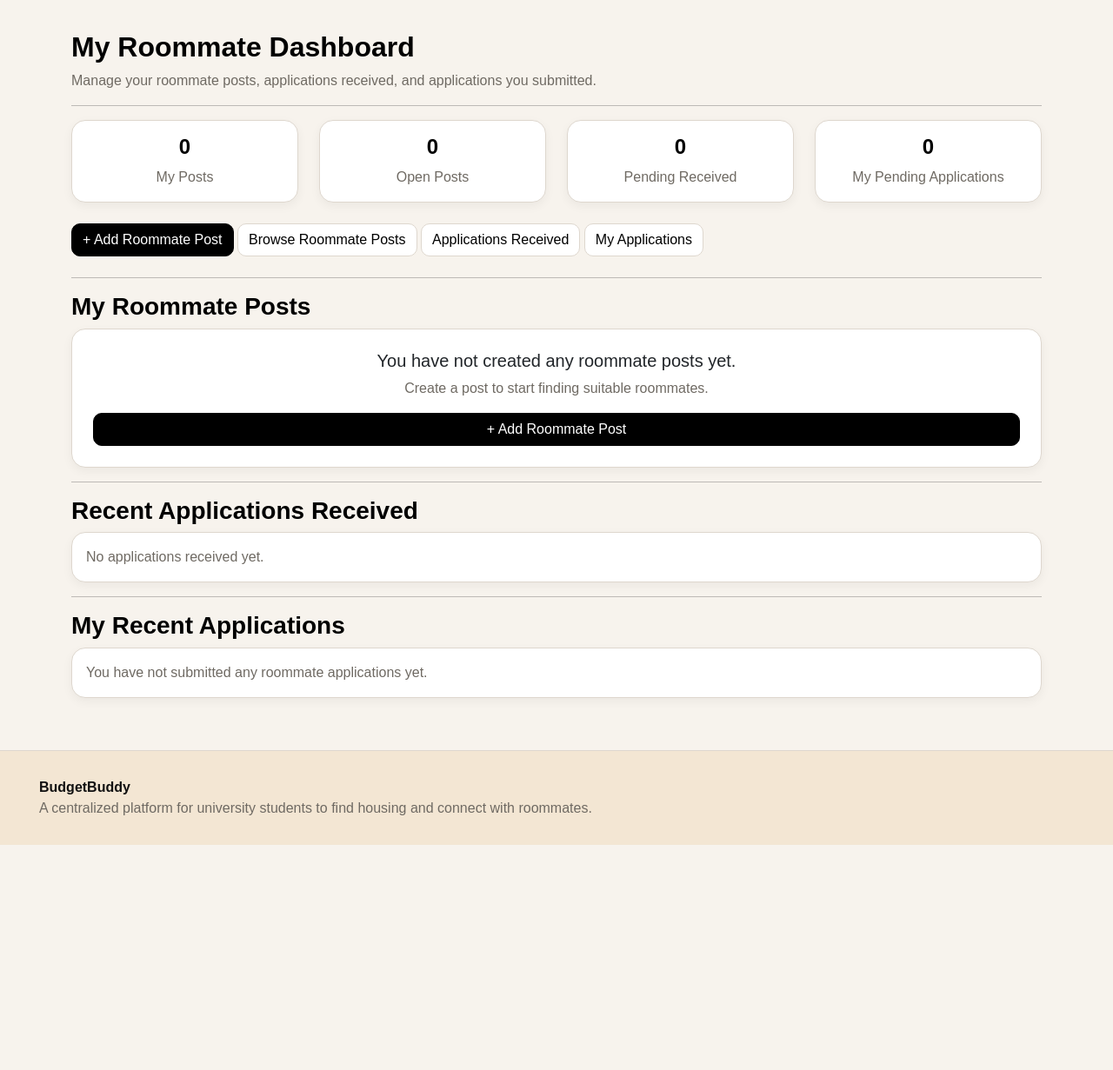
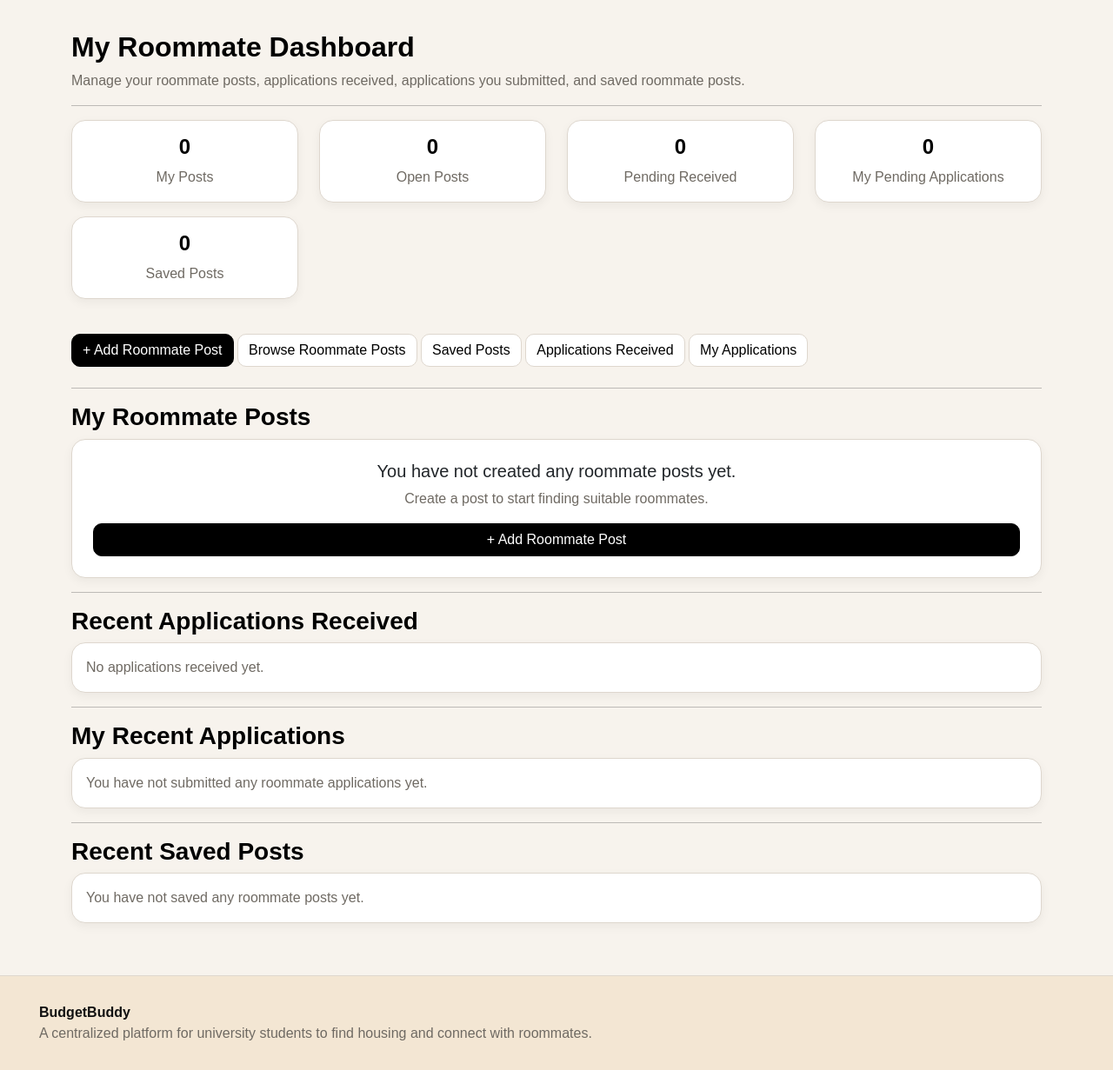
Before and after one commit to GordanEatCodes/GitProject-BudgetBuddy, a Django app: page /roommates/dashboard/ in a window 1280 px wide. Shown: the part 83-1314 px from the top of the page at 87% size. Before the commit the page ends 1055 px from the top, so only its background shows below. Run offline with Django 5.2, Linux system fonts and the light colour scheme; the visitor is signed in with stand-in values (Sample User, id 1); data that the repository does not hold is empty.

Commit message:
add saved roommate posts feature

```diff
--- a/roommate/admin.py
+++ b/roommate/admin.py
@@ -1,6 +1,7 @@
 from django.contrib import admin
-from .models import RoommatePost, RoommateApplication, RoommateMessage
+from .models import RoommatePost, RoommateApplication, RoommateMessage, RoommateFavourite
 
 admin.site.register(RoommatePost)
 admin.site.register(RoommateApplication)
 admin.site.register(RoommateMessage)
+admin.site.register(RoommateFavourite)
--- a/roommate/templates/roommate/roommate_dashboard.html
+++ b/roommate/templates/roommate/roommate_dashboard.html
@@ -5,38 +5,45 @@
 <h2>My Roommate Dashboard</h2>
 
 <p class="text-muted">
-    Manage your roommate posts, applications received, and applications you submitted.
+    Manage your roommate posts, applications received, applications you submitted, and saved roommate posts.
 </p>
 
 <hr>
 
 <div class="row mb-4">
 
-    <div class="col-md-3">
+    <div class="col-md-3 mb-3">
         <div class="card p-3 shadow-sm text-center">
             <h4>{{ total_posts }}</h4>
             <p class="text-muted mb-0">My Posts</p>
         </div>
     </div>
 
-    <div class="col-md-3">
+    <div class="col-md-3 mb-3">
         <div class="card p-3 shadow-sm text-center">
             <h4>{{ open_posts_count }}</h4>
             <p class="text-muted mb-0">Open Posts</p>
         </div>
     </div>
 
-    <div class="col-md-3">
+    <div class="col-md-3 mb-3">
         <div class="card p-3 shadow-sm text-center">
             <h4>{{ pending_received_count }}</h4>
             <p class="text-muted mb-0">Pending Received</p>
         </div>
     </div>
 
-    <div class="col-md-3">
+    <div class="col-md-3 mb-3">
         <div class="card p-3 shadow-sm text-center">
             <h4>{{ pending_my_applications_count }}</h4>
             <p class="text-muted mb-0">My Pending Applications</p>
+        </div>
+    </div>
+
+    <div class="col-md-3 mb-3">
+        <div class="card p-3 shadow-sm text-center">
+            <h4>{{ saved_posts_count }}</h4>
+            <p class="text-muted mb-0">Saved Posts</p>
         </div>
     </div>
 
@@ -44,12 +51,17 @@
 
 
 <div class="mb-4">
+
     <a href="{% url 'add_roommate' %}" class="btn btn-primary">
         + Add Roommate Post
     </a>
 
     <a href="{% url 'roommate_list' %}" class="btn btn-secondary">
         Browse Roommate Posts
+    </a>
+
+    <a href="{% url 'saved_roommate_posts' %}" class="btn btn-secondary">
+        Saved Posts
     </a>
 
     <a href="{% url 'applications_received' %}" class="btn btn-secondary">
@@ -59,6 +71,7 @@
     <a href="{% url 'my_roommate_applications' %}" class="btn btn-secondary">
         My Applications
     </a>
+
 </div>
 
 
@@ -71,6 +84,7 @@
 <div class="card p-3 mb-3 shadow-sm">
 
     <div class="d-flex justify-content-between align-items-start">
+
         <div>
             <h4>{{ post.title }}</h4>
 
@@ -88,6 +102,7 @@
                 <span class="badge bg-secondary">Closed</span>
             {% endif %}
         </div>
+
     </div>
 
     <p>{{ post.description }}</p>
@@ -113,23 +128,29 @@
         </a>
 
         {% if post.post_status == 'open' %}
+
             <form method="POST" action="{% url 'close_roommate_post' post.id %}" class="d-inline">
                 {% csrf_token %}
                 <button type="submit" class="btn btn-sm btn-secondary">
                     Close
                 </button>
             </form>
+
         {% elif post.post_status == 'closed' %}
+
             <form method="POST" action="{% url 'reopen_roommate_post' post.id %}" class="d-inline">
                 {% csrf_token %}
                 <button type="submit" class="btn btn-sm btn-success">
                     Reopen
                 </button>
             </form>
+
         {% elif post.post_status == 'full' %}
+
             <button class="btn btn-sm btn-warning" disabled>
                 Full
             </button>
+
         {% endif %}
 
     </div>
@@ -140,6 +161,7 @@
 
 <div class="card p-4 text-center shadow-sm">
     <h5>You have not created any roommate posts yet.</h5>
+
     <p class="text-muted">
         Create a post to start finding suitable roommates.
     </p>
@@ -159,6 +181,7 @@
 {% for app in received_applications %}
 
 <div class="card p-3 mb-3 shadow-sm">
+
     <h5>{{ app.roommate_post.title }}</h5>
 
     <p>
@@ -180,6 +203,7 @@
     <a href="{% url 'application_detail' app.id %}" class="btn btn-sm btn-dark">
         Open Message
     </a>
+
 </div>
 
 {% empty %}
@@ -200,10 +224,17 @@
 {% for app in my_applications %}
 
 <div class="card p-3 mb-3 shadow-sm">
+
     <h5>{{ app.roommate_post.title }}</h5>
 
     <p>
-        <strong>Coordinator:</strong> {{ app.roommate_post.created_by.username }}
+        <strong>Coordinator:</strong>
+
+        {% if app.roommate_post.created_by %}
+            {{ app.roommate_post.created_by.username }}
+        {% else %}
+            Unknown
+        {% endif %}
     </p>
 
     <p>
@@ -221,6 +252,7 @@
     <a href="{% url 'application_detail' app.id %}" class="btn btn-sm btn-dark">
         Open Message
     </a>
+
 </div>
 
 {% empty %}
@@ -233,4 +265,71 @@
 
 {% endfor %}
 
+
+<hr>
+
+<h3>Recent Saved Posts</h3>
+
+{% for favourite in saved_posts %}
+
+<div class="card p-3 mb-3 shadow-sm">
+
+    <div class="d-flex justify-content-between align-items-start">
+
+        <div>
+            <h5>{{ favourite.roommate_post.title }}</h5>
+
+            <p class="text-muted mb-1">
+                📍 {{ favourite.roommate_post.location }} |
+                💰 RM {{ favourite.roommate_post.budget }} per person
+            </p>
+        </div>
+
+        <div>
+            {% if favourite.roommate_post.post_status == 'open' %}
+                <span class="badge bg-success">Open</span>
+            {% elif favourite.roommate_post.post_status == 'full' %}
+                <span class="badge bg-warning text-dark">Full</span>
+            {% else %}
+                <span class="badge bg-secondary">Closed</span>
+            {% endif %}
+        </div>
+
+    </div>
+
+    <p>{{ favourite.roommate_post.description }}</p>
+
+    <p class="text-muted">
+        Saved on: {{ favourite.created_at|date:"d M Y, h:i A" }}
+    </p>
+
+    <a href="{% url 'roommate_detail' favourite.roommate_post.id %}" class="btn btn-sm btn-dark">
+        View Details
+    </a>
+
+    <a href="{% url 'match_roommates' favourite.roommate_post.id %}" class="btn btn-sm btn-info">
+        Match
+    </a>
+
+    <form method="POST" action="{% url 'toggle_favourite' favourite.roommate_post.id %}" class="d-inline">
+        {% csrf_token %}
+        <input type="hidden" name="next" value="{{ request.path }}">
+
+        <button type="submit" class="btn btn-sm btn-outline-danger">
+            Remove Saved
+        </button>
+    </form>
+
+</div>
+
+{% empty %}
+
+<div class="card p-3 mb-3 shadow-sm">
+    <p class="text-muted mb-0">
+        You have not saved any roommate posts yet.
+    </p>
+</div>
+
+{% endfor %}
+
 {% endblock %}
--- a/roommate/urls.py
+++ b/roommate/urls.py
@@ -13,9 +13,24 @@ urlpatterns = [
     path('apply/<int:id>/', views.apply_roommate, name='apply_roommate'),
     path('applications-received/', views.applications_received, name='applications_received'),
     path('my-applications/', views.my_roommate_applications, name='my_roommate_applications'),
+
     path('application/<int:application_id>/', views.application_detail, name='application_detail'),
-    path('application/<int:application_id>/<str:status>/', views.update_application_status, name='update_application_status'),
+
+    path(
+        'application/<int:application_id>/cancel-accepted/',
+        views.cancel_accepted_application,
+        name='cancel_accepted_application'
+    ),
+
+    path(
+        'application/<int:application_id>/<str:status>/',
+        views.update_application_status,
+        name='update_application_status'
+    ),
 
     path('close/<int:id>/', views.close_roommate_post, name='close_roommate_post'),
     path('reopen/<int:id>/', views.reopen_roommate_post, name='reopen_roommate_post'),
+
+    path('saved/', views.saved_roommate_posts, name='saved_roommate_posts'),
+    path('favourite/<int:id>/', views.toggle_favourite, name='toggle_favourite'),
 ]
--- a/roommate/views.py
+++ b/roommate/views.py
@@ -1,16 +1,10 @@
 from django.shortcuts import render, redirect, get_object_or_404
 from django.contrib.auth.decorators import login_required
-from .models import RoommatePost, RoommateApplication, RoommateMessage
+from .models import RoommatePost, RoommateApplication, RoommateMessage, RoommateFavourite
 import string
 
 
 def normalize_text(text):
-    """
-    This function standardizes text before comparison.
-    Example:
-    'Cyberjaya.' -> 'cyberjaya'
-    '  QUIET, clean! ' -> 'quiet clean'
-    """
     if not text:
         return ""
 
@@ -109,19 +103,37 @@ def roommate_list(request):
     else:
         posts = posts.order_by('-created_at')
 
+    saved_post_ids = []
+
+    if request.user.is_authenticated:
+        saved_post_ids = list(
+            RoommateFavourite.objects.filter(user=request.user)
+            .values_list('roommate_post_id', flat=True)
+        )
+
     return render(request, 'roommate/roommate_list.html', {
         'posts': posts,
         'location': location,
         'max_budget': max_budget,
         'sort': sort,
+        'saved_post_ids': saved_post_ids,
     })
 
 
 def roommate_detail(request, id):
     post = get_object_or_404(RoommatePost, id=id)
 
+    is_saved = False
+
+    if request.user.is_authenticated:
+        is_saved = RoommateFavourite.objects.filter(
+            user=request.user,
+            roommate_post=post
+        ).exists()
+
     return render(request, 'roommate/roommate_detail.html', {
-        'post': post
+        'post': post,
+        'is_saved': is_saved,
     })
 
 
@@ -178,8 +190,6 @@ def edit_roommate(request, id):
 
 def match_roommates(request, id):
     current_user_post = get_object_or_404(RoommatePost, id=id)
-
-    # Only recommend open posts
     all_posts = RoommatePost.objects.exclude(id=id).filter(post_status='open')
 
     results = []
@@ -194,7 +204,6 @@ def match_roommates(request, id):
         score = 0
         reasons = []
 
-        # 1. Location match - max 25
         current_location = normalize_text(current_user_post.location)
         post_location = normalize_text(post.location)
 
@@ -210,7 +219,6 @@ def match_roommates(request, id):
         else:
             reasons.append("Different location")
 
-        # 2. Budget similarity - max 25
         budget_diff = abs(float(current_user_post.budget) - float(post.budget))
 
         if budget_diff <= 100:
@@ -225,7 +233,6 @@ def match_roommates(request, id):
         else:
             reasons.append("Budget difference is more than RM300")
 
-        # 3. Lifestyle preference matching - max 35
         lifestyle_fields = [
             ('cleanliness', 'Cleanliness preference'),
             ('sleep_schedule', 'Sleep schedule'),
@@ -247,7 +254,6 @@ def match_roommates(request, id):
             else:
                 reasons.append(f"{label} is different")
 
-        # 4. Description keyword similarity - max 15
         current_description = normalize_text(current_user_post.description)
         post_description = normalize_text(post.description)
 
@@ -301,11 +307,9 @@ def apply_roommate(request, id):
     if post.created_by is None:
         return redirect('roommate_detail', id=post.id)
 
-    # Only open post can receive applications
     if post.post_status != 'open':
         return redirect('roommate_detail', id=post.id)
 
-    # User cannot apply to own post
     if post.created_by == request.user:
         return redirect('roommate_detail', id=post.id)
 
@@ -377,10 +381,26 @@ def update_application_status(request, application_id, status):
         application.status = status
         application.save()
 
-        # Update post status after accept/reject
         update_roommate_post_status(application.roommate_post)
 
     return redirect('applications_received')
+
+
+@login_required(login_url='/login/')
+def cancel_accepted_application(request, application_id):
+    application = get_object_or_404(RoommateApplication, id=application_id)
+
+    if application.applicant != request.user:
+        return redirect('roommate_list')
+
+    if request.method == 'POST':
+        if application.status == 'accepted':
+            application.status = 'pending'
+            application.save()
+
+            update_roommate_post_status(application.roommate_post)
+
+    return redirect('my_roommate_applications')
 
 
 @login_required(login_url='/login/')
@@ -417,7 +437,6 @@ def application_detail(request, application_id):
 def close_roommate_post(request, id):
     post = get_object_or_404(RoommatePost, id=id)
 
-    # Only creator can close own post
     if post.created_by != request.user:
         return redirect('roommate_detail', id=post.id)
 
@@ -432,7 +451,6 @@ def close_roommate_post(request, id):
 def reopen_roommate_post(request, id):
     post = get_object_or_404(RoommatePost, id=id)
 
-    # Only creator can reopen own post
     if post.created_by != request.user:
         return redirect('roommate_detail', id=post.id)
 
@@ -448,6 +466,7 @@ def reopen_roommate_post(request, id):
 
     return redirect('roommate_detail', id=post.id)
 
+
 @login_required(login_url='/login/')
 def roommate_dashboard(request):
     user_posts = RoommatePost.objects.filter(
@@ -460,6 +479,10 @@ def roommate_dashboard(request):
 
     my_applications = RoommateApplication.objects.filter(
         applicant=request.user
+    ).order_by('-created_at')[:5]
+
+    saved_posts = RoommateFavourite.objects.filter(
+        user=request.user
     ).order_by('-created_at')[:5]
 
     total_posts = user_posts.count()
@@ -475,12 +498,52 @@ def roommate_dashboard(request):
         status='pending'
     ).count()
 
+    saved_posts_count = RoommateFavourite.objects.filter(
+        user=request.user
+    ).count()
+
     return render(request, 'roommate/roommate_dashboard.html', {
         'user_posts': user_posts,
         'received_applications': received_applications,
         'my_applications': my_applications,
+        'saved_posts': saved_posts,
         'total_posts': total_posts,
         'open_posts_count': open_posts_count,
         'pending_received_count': pending_received_count,
         'pending_my_applications_count': pending_my_applications_count,
+        'saved_posts_count': saved_posts_count,
     })
+
+
+@login_required(login_url='/login/')
+def toggle_favourite(request, id):
+    post = get_object_or_404(RoommatePost, id=id)
+
+    if request.method == 'POST':
+        favourite = RoommateFavourite.objects.filter(
+            user=request.user,
+            roommate_post=post
+        ).first()
+
+        if favourite:
+            favourite.delete()
+        else:
+            RoommateFavourite.objects.create(
+                user=request.user,
+                roommate_post=post
+            )
+
+    next_url = request.POST.get('next', 'roommate_list')
+
+    return redirect(next_url)
+
+
+@login_required(login_url='/login/')
+def saved_roommate_posts(request):
+    favourites = RoommateFavourite.objects.filter(
+        user=request.user
+    ).order_by('-created_at')
+
+    return render(request, 'roommate/saved_roommate_posts.html', {
+        'favourites': favourites
+    })
```
Also changed, not shown: roommate/models.py (+22 -3 lines), roommate/templates/roommate/applications_received.html (+25 -0 lines), roommate/templates/roommate/my_applications.html (+17 -0 lines), roommate/templates/roommate/roommate_detail.html (+17 -2 lines), roommate/templates/roommate/roommate_list.html (+32 -6 lines), roommate/templates/roommate/saved_roommate_posts.html (added, +83 -0 lines), roommate/migrations/0006_roommatefavourite.py (added).
